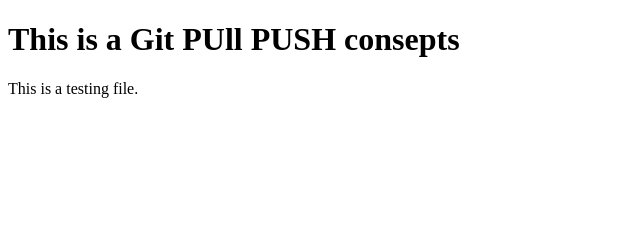
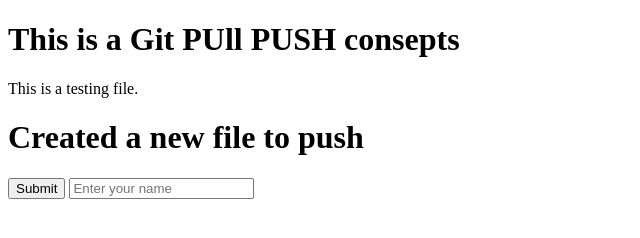
Before and after one commit to MaheshwarReddy12/Git-pull-and-push-concepts, a plain HTML site: page index.html in a window 1280 px wide. Shown: the whole page, without its empty margins (0-640 px from the left). Drawn offline with Linux system fonts and the light colour scheme.

Commit message:
new css file added

```diff
--- a/index.html
+++ b/index.html
@@ -8,5 +8,10 @@
 <body>
     <h1>This is a Git PUll PUSH consepts</h1>
     <p>This is a testing file.</p>
+    <div>
+        <h1>Created a new file to push</h1>
+        <button>Submit</button>
+        <input type="text" name="name" id="name" placeholder="Enter your name" required>
+    </div>
 </body>
 </html>
--- /dev/null
+++ b/style.css
@@ -0,0 +1,6 @@
+*{
+    margin: 0px;
+    padding: 0px;
+    box-sizing: border-box;
+    font-family: 'Times New Roman', Times, serif;
+}
```
